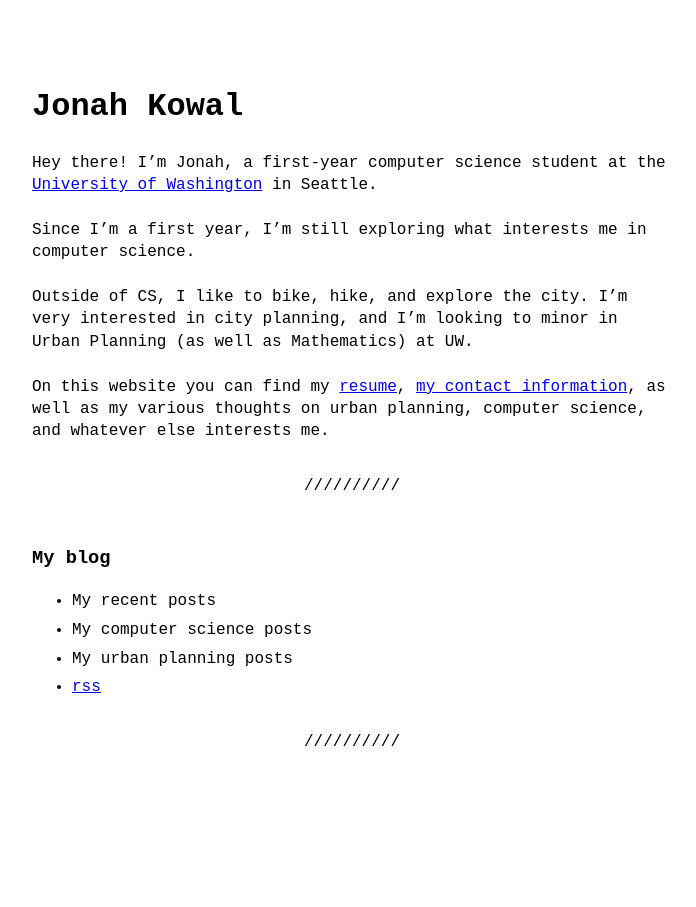
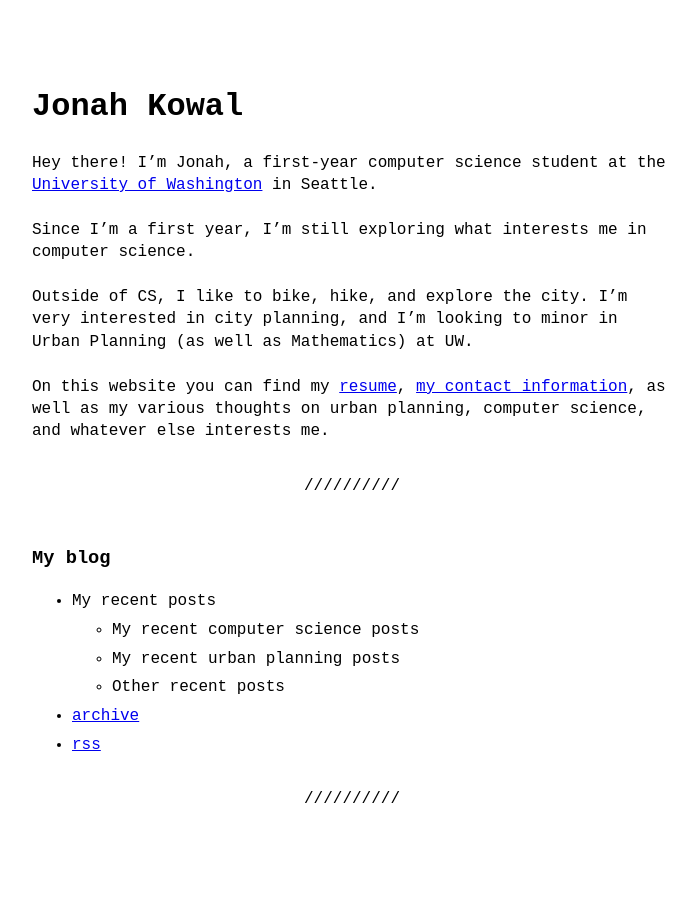
Before and after one commit to jbko6/PersonalWebsiteV5, a Jekyll site: the page built from index.md, in a window 1280 px wide. Shown: the whole page, without its empty margins (288-984 px from the left). Built offline with Jekyll 4.4.1, drawn with Linux system fonts in a browser that asks for light colours.

Commit message:
update home page

```diff
--- a/_data/home.yml
+++ b/_data/home.yml
@@ -12,18 +12,20 @@ description: |
 title: My recent posts
 entries:
   - title: My recent posts
-    post_list:
-      limit: 5
-      show_more: true
-      show_more_text: See archive...
-      show_more_url: archive.html
-  - title: My computer science posts
-    post_list:
-      limit: 5
-      category: computer_science
-  - title: My urban planning posts
-    post_list:
-      limit: 5
-      category: urban_planning
+    entries:
+    - title: My recent computer science posts
+      post_list:
+        limit: 5
+        category: computer_science
+    - title: My recent urban planning posts
+      post_list:
+        limit: 5
+        category: urban_planning
+    - title: Other recent posts
+      post_list:
+        limit: 5
+        category: other
+  - title: archive
+    url: archive
   - title: rss
     url: feed.xml
```
